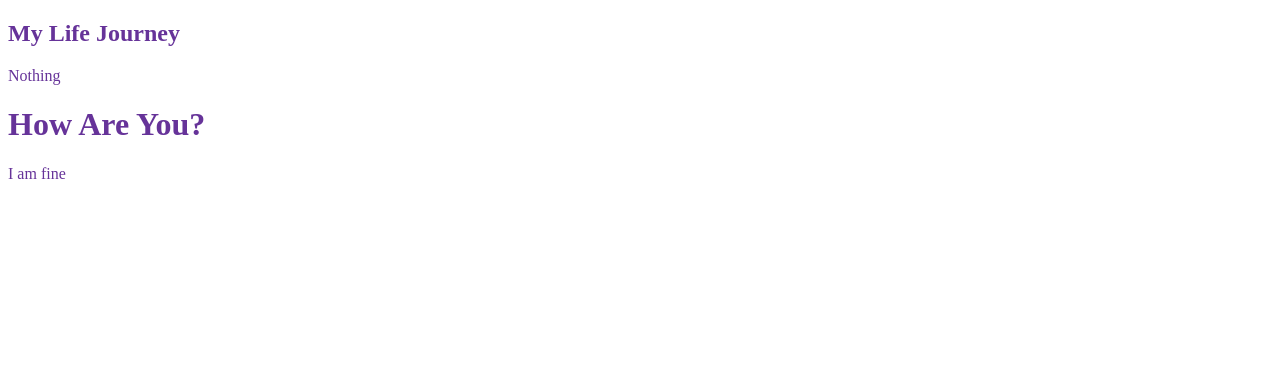
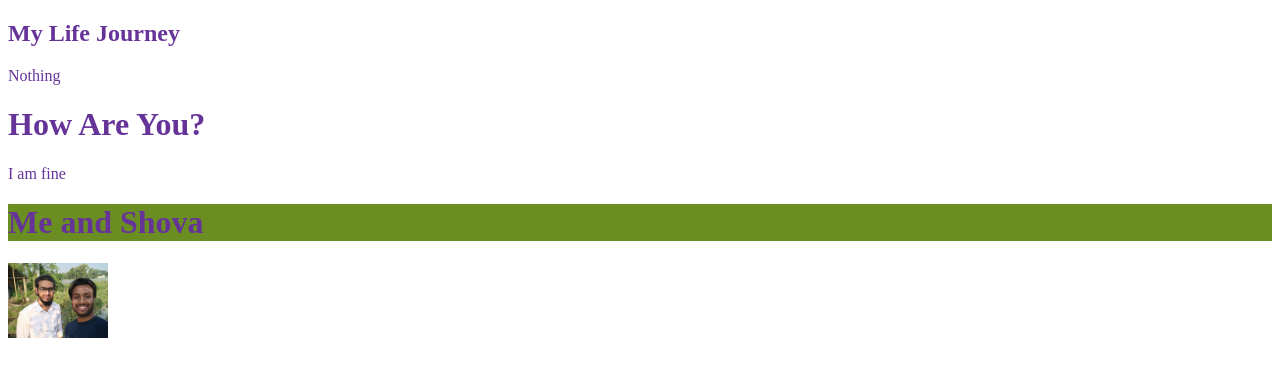
Before and after one commit to akrmSujan/my-simple-website, a plain HTML site: page index.html in a window 1280 px wide. Drawn offline with Linux system fonts and the light colour scheme.

Commit message:
first commit

```diff
--- a/index.html
+++ b/index.html
@@ -15,5 +15,9 @@
         <h1>How Are You?</h1>
         <p>I am fine</p>
     </div>
+    <div>
+        <h1 style="background-color: olivedrab;">Me and Shova</h1>
+        <img src="images/bro01.jpg" width="100px" alt="">
+    </div>
 </body>
 </html>
```
Also changed, not shown: images/bro01.jpg (added).
